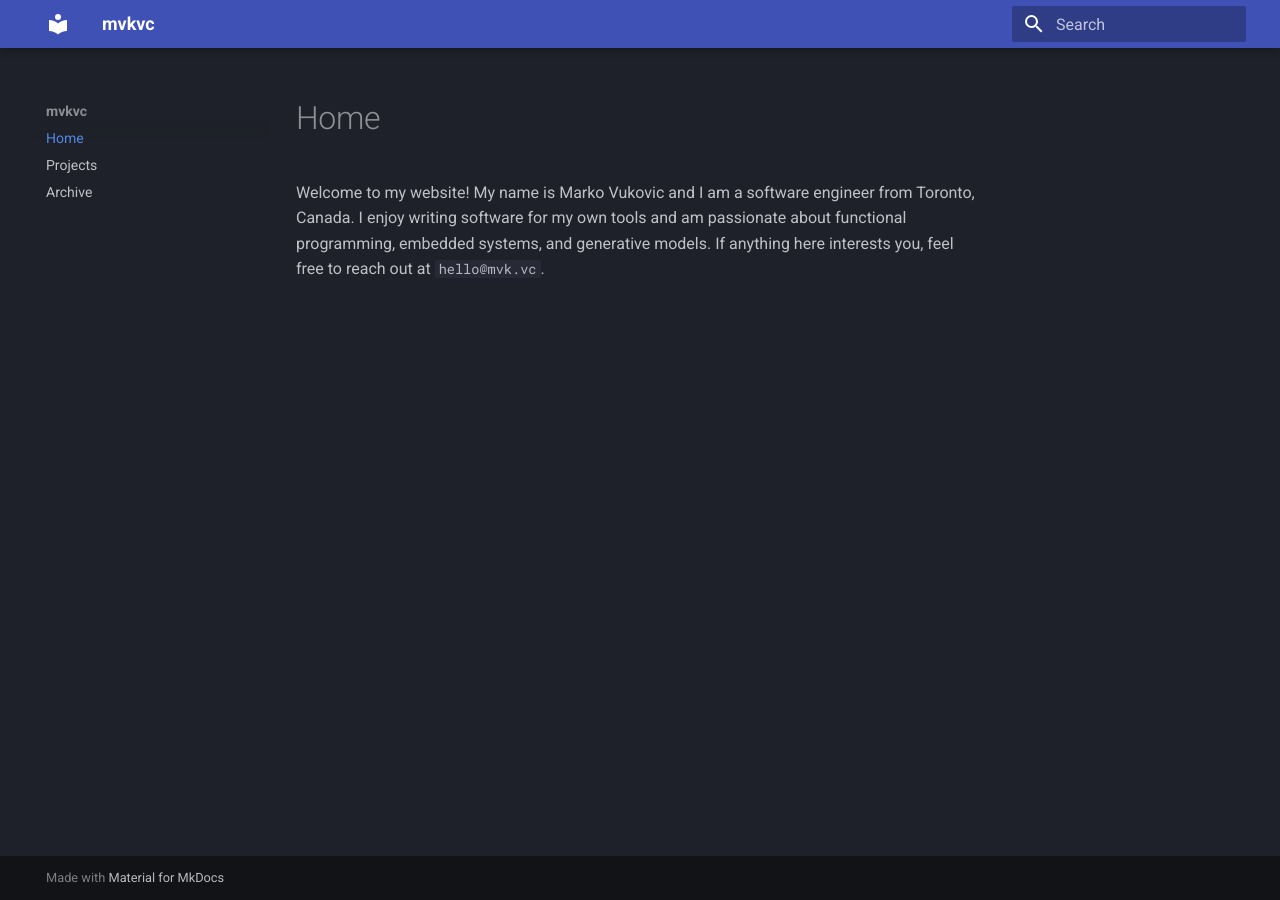
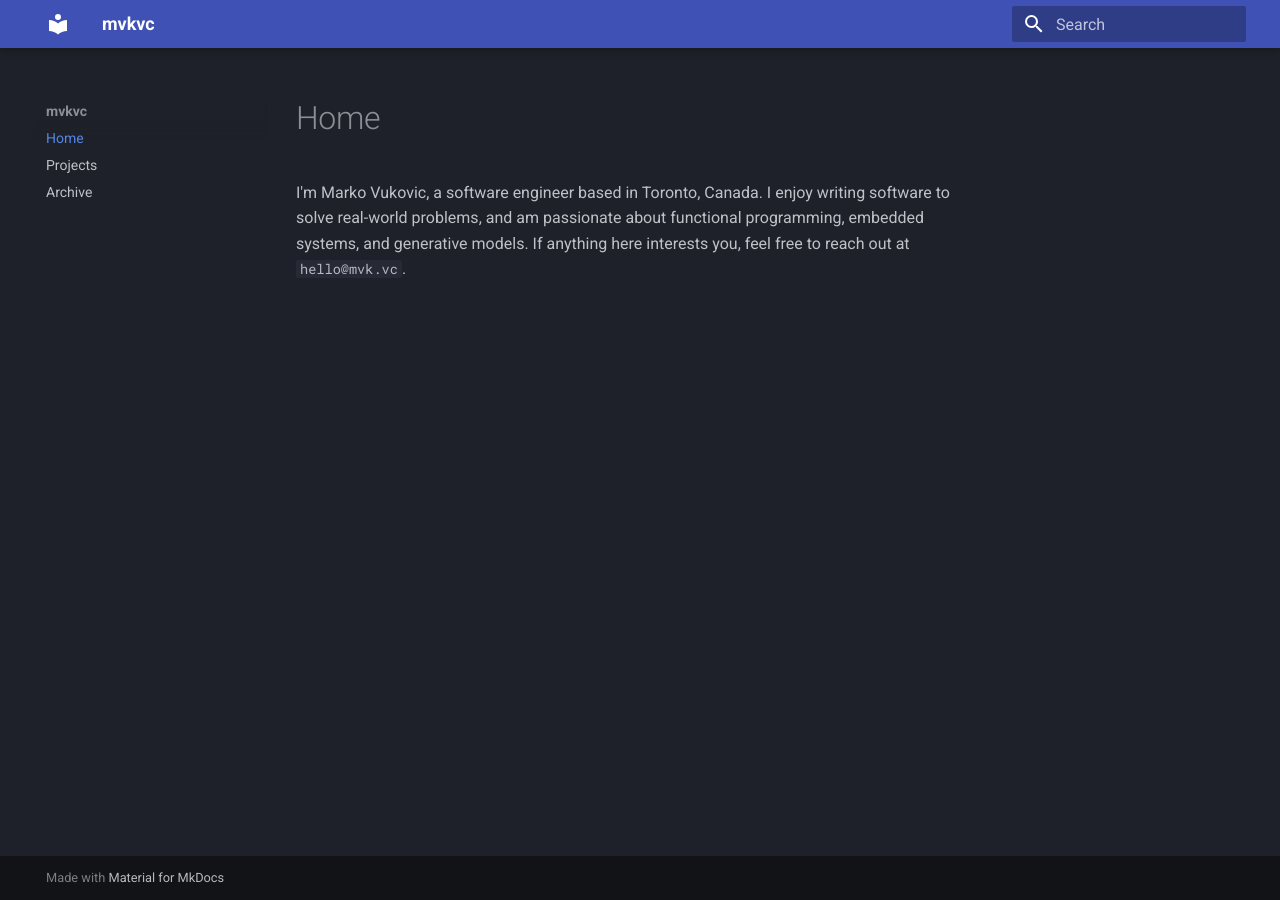
Before and after one commit to mvkvc/site, an MkDocs documentation site: the page built from docs/index.md, in a window 1280 px wide. Built offline with MkDocs 1.6.1 and Material for MkDocs 9.7.7, drawn with Linux system fonts in a browser that asks for light colours.

```diff
--- a/docs/index.md
+++ b/docs/index.md
@@ -1,3 +1,3 @@
 # Home
 
-Welcome to my website! My name is Marko Vukovic and I am a software engineer from Toronto, Canada. I enjoy writing software for my own tools and am passionate about functional programming, embedded systems, and generative models. If anything here interests you, feel free to reach out at `hello@mvk.vc`.
+I'm Marko Vukovic, a software engineer based in Toronto, Canada. I enjoy writing software to solve real-world problems, and am passionate about functional programming, embedded systems, and generative models. If anything here interests you, feel free to reach out at `hello@mvk.vc`.
--- a/mkdocs.yml
+++ b/mkdocs.yml
@@ -17,3 +17,6 @@
   - pymdownx.inlinehilite
   - pymdownx.snippets
   - pymdownx.superfences
+  - pymdownx.blocks.caption
+  - attr_list
+  - md_in_html
```
Also changed, not shown: README.md (+0 -5 lines), docs/posts/25-03-02_awakening.md (added, +42 -0 lines), docs/posts/_template.md (+1 -2 lines), docs/assets/awakening.png (added).
